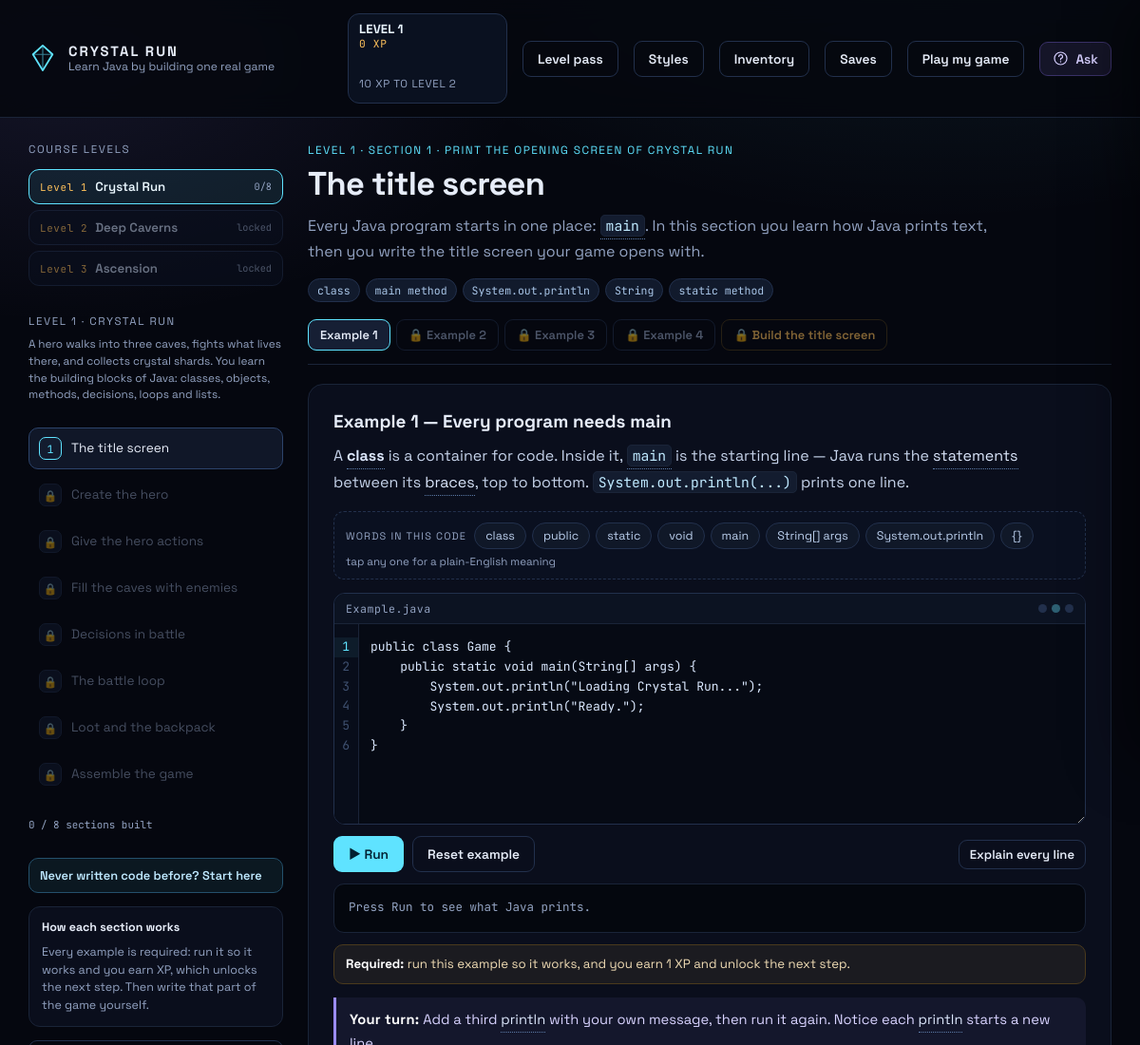
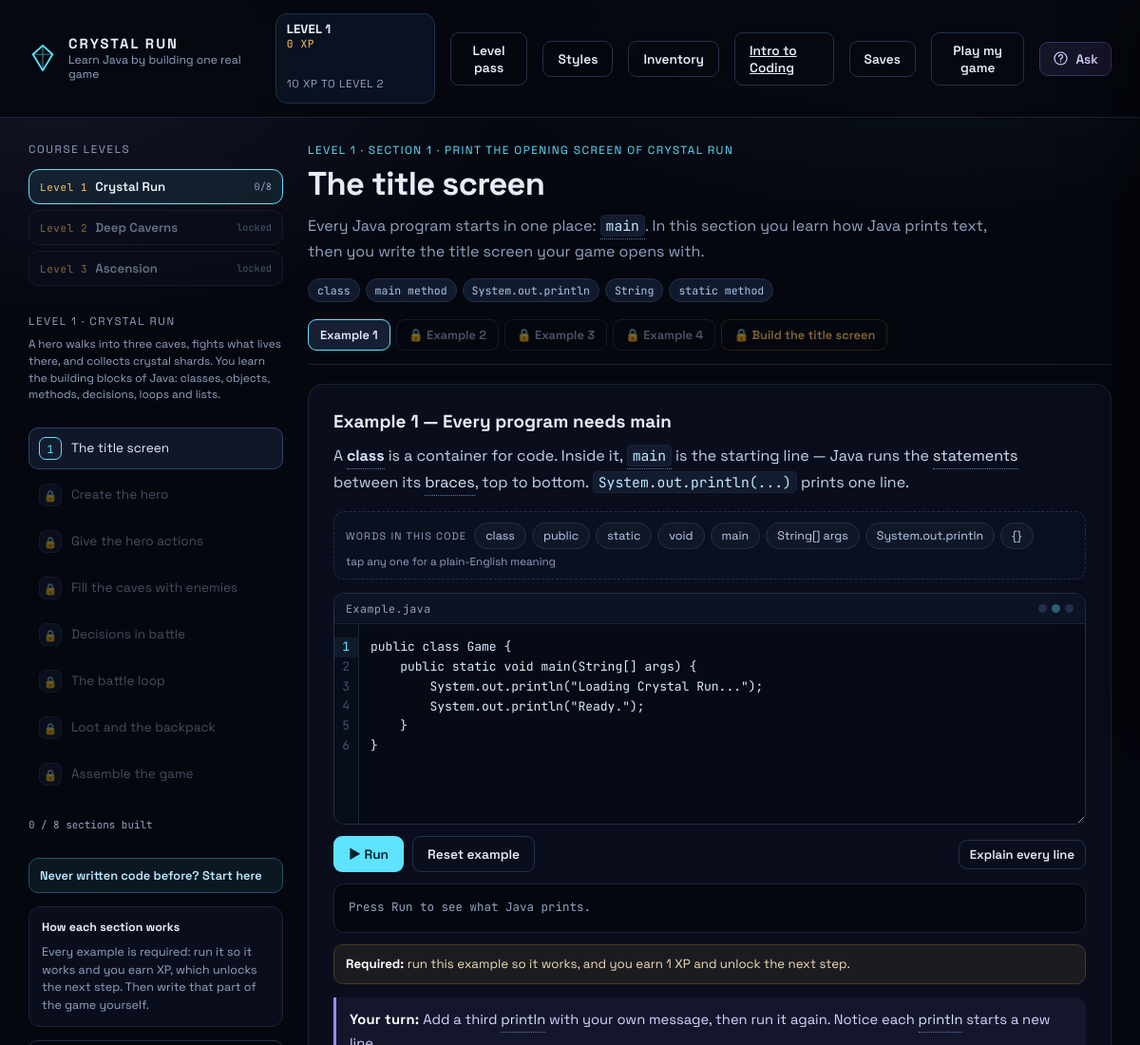
Before and after one commit to TOPDROP-GAMEDEV/Crystal-Run, an Electron app: page index.html in a window 1200 px wide. Shown: the top 1100 px of the page at 95% size. Drawn offline with Linux system fonts and the light colour scheme.

Commit message:
Add link to 'Intro to Coding' in index.html

```diff
--- a/index.html
+++ b/index.html
@@ -38,6 +38,7 @@
     <button class="ghost" id="passBtn">Level pass</button>
     <button class="ghost" id="stylesBtn">Styles</button>
     <button class="ghost" id="inventoryBtn">Inventory</button>
+    <a class="ghost" href="intro-to-coding.html">Intro to Coding</a>
     <button class="ghost" id="savesBtn">Saves</button>
     <button class="ghost" id="playBtn">Play my game</button>
     <button class="help" id="helpBtn" title="Ask a question, look up any word (?)">
```
